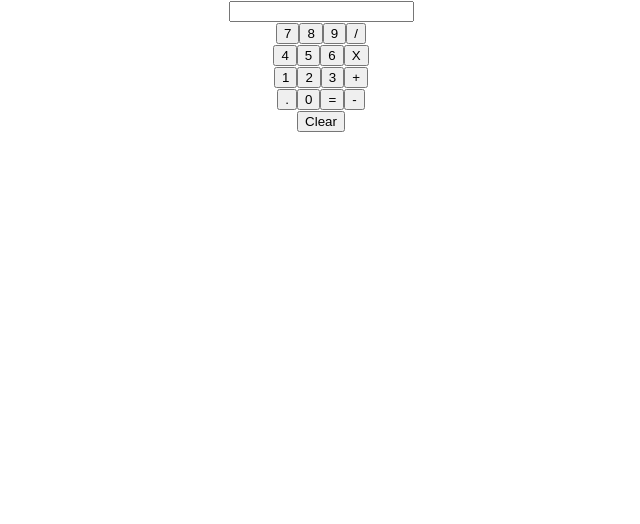
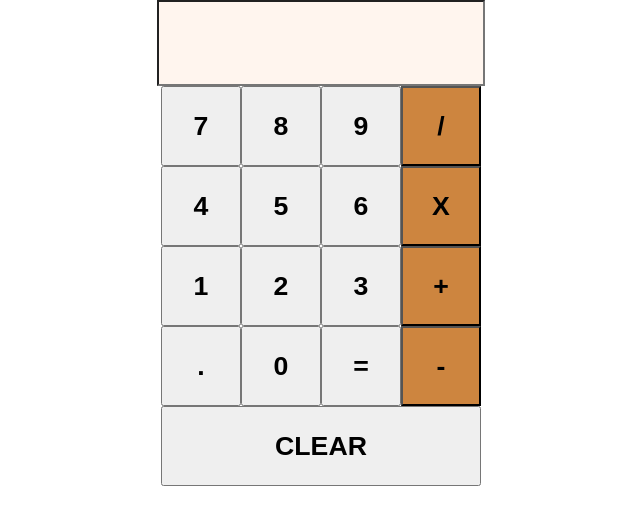
Before and after one commit to tonyern/react-calculator-app, a React (Create React App) app: page / in a window 1280 px wide. Shown: the top 524 px of the page, without its empty margins (319-959 px from the left). Built offline with nearby package versions, Linux system fonts and the light colour scheme.

Commit message:
Implemented styling.

```diff
--- a/src/components/Button.css
+++ b/src/components/Button.css
@@ -0,0 +1,8 @@
+.calculator-btn {
+    height: 80px;
+    width: 80px;
+}
+
+.operator {
+    background-color: peru;
+}
--- a/src/components/Button.js
+++ b/src/components/Button.js
@@ -1,4 +1,5 @@
 import React, { Component } from 'react';
+import './Button.css';
 
 class Button extends Component {
     constructor(props) {
@@ -9,31 +10,31 @@ class Button extends Component {
         return (
             <div>
                 <div>
-                    <button>7</button>
-                    <button>8</button>
-                    <button>9</button>
-                    <button>/</button>
+                    <button type="button" className="calculator-btn"><h1>7</h1></button>
+                    <button type="button" className="calculator-btn"><h1>8</h1></button>
+                    <button type="button" className="calculator-btn"><h1>9</h1></button>
+                    <button type="button" className="calculator-btn operator"><h1>/</h1></button>
                 </div>
 
                 <div>
-                    <button>4</button>
-                    <button>5</button>
-                    <button>6</button>
-                    <button>X</button>
+                    <button type="button" className="calculator-btn"><h1>4</h1></button>
+                    <button type="button" className="calculator-btn"><h1>5</h1></button>
+                    <button type="button" className="calculator-btn"><h1>6</h1></button>
+                    <button type="button" className="calculator-btn operator"><h1>X</h1></button>
                 </div>
 
                 <div>
-                    <button>1</button>
-                    <button>2</button>
-                    <button>3</button>
-                    <button>+</button>
+                    <button type="button" className="calculator-btn"><h1>1</h1></button>
+                    <button type="button" className="calculator-btn"><h1>2</h1></button>
+                    <button type="button" className="calculator-btn"><h1>3</h1></button>
+                    <button type="button" className="calculator-btn operator"><h1>+</h1></button>
                 </div>
 
                 <div>
-                    <button>.</button>
-                    <button>0</button>
-                    <button>=</button>
-                    <button>-</button>
+                    <button type="button" className="calculator-btn"><h1>.</h1></button>
+                    <button type="button" className="calculator-btn"><h1>0</h1></button>
+                    <button type="button" className="calculator-btn"><h1>=</h1></button>
+                    <button type="button" className="calculator-btn operator"><h1>-</h1></button>
                 </div>
             </div>
         );
--- a/src/components/Clear.css
+++ b/src/components/Clear.css
@@ -0,0 +1,4 @@
+#clear-btn {
+    height: 80px;
+    width: 320px;
+}
--- a/src/components/Clear.js
+++ b/src/components/Clear.js
@@ -1,4 +1,5 @@
 import React, { Component } from 'react';
+import './Clear.css'
 
 class Clear extends Component {
     constructor(props) {
@@ -8,7 +9,7 @@ class Clear extends Component {
     render() {
         return (
             <div>
-                <button>Clear</button>
+                <button type="button" id="clear-btn"><h1>CLEAR</h1></button>
             </div>
         );
     }
--- a/src/components/Input.css
+++ b/src/components/Input.css
@@ -0,0 +1,5 @@
+#input-box {
+    height: 80px;
+    width: 320px;
+    background-color: seashell;
+}
--- a/src/components/Input.js
+++ b/src/components/Input.js
@@ -1,4 +1,5 @@
 import React, { Component } from 'react';
+import './Input.css';
 
 class Input extends Component {
     constructor(props) {
```
